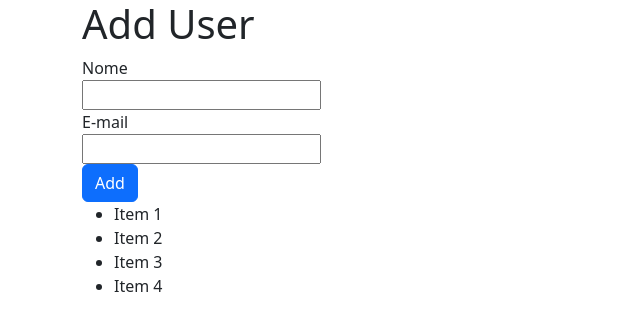
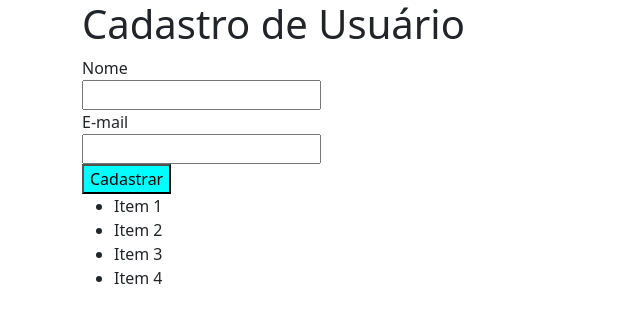
Before and after one commit to hygino82/curso-css, a plain HTML site: page index.html in a window 1280 px wide. Shown: the whole page, without its empty margins (0-640 px from the left). Drawn offline with nearby package versions, Linux system fonts and the light colour scheme.

Commit message:
Manipulando Elementos do DOM

```diff
--- a/index.html
+++ b/index.html
@@ -23,12 +23,11 @@
         <input
           type="submit"
           value="Cadastrar"
-          class="btn btn-primary"
           id="cadastrar"
         />
       </form>
 
-      <ul>
+      <ul class="items">
         <li class="item">Item 1</li>
         <li class="item">Item 2</li>
         <li class="item">Item 3</li>
--- a/scripts/main.js
+++ b/scripts/main.js
@@ -1,4 +1,4 @@
-const titulo = document.querySelector("#cadastrar-usuario");
+/*const titulo = document.querySelector("#cadastrar-usuario");
 titulo.textContent = "Add User"; //usa em query selector
 
 const btnCadastar = document.getElementById("cadastrar");
@@ -13,3 +13,17 @@ const itens = document.getElementsByClassName("item"); //devolve um html collect
 
 const tagItens = document.getElementsByTagName("li");
 console.log(tagItens);
+*/
+
+const items = document.querySelector(".items");
+
+//items.remove();//remove da página toda a lista
+//items.firstElementChild.remove();//elimina o primeiro elemento da lista
+//items.lastElementChild.remove();//elimina o ultimo elemento da lista
+
+// items.children[1].textContent = "Item 2 Novo"; //muda o testo do elemento na posição 1
+
+// items.lastElementChild.innerHTML = "<h3>Olá</h3>";
+
+const botao = document.getElementById("cadastrar");
+botao.style.background = "cyan"; //muda a cor do botão
```
